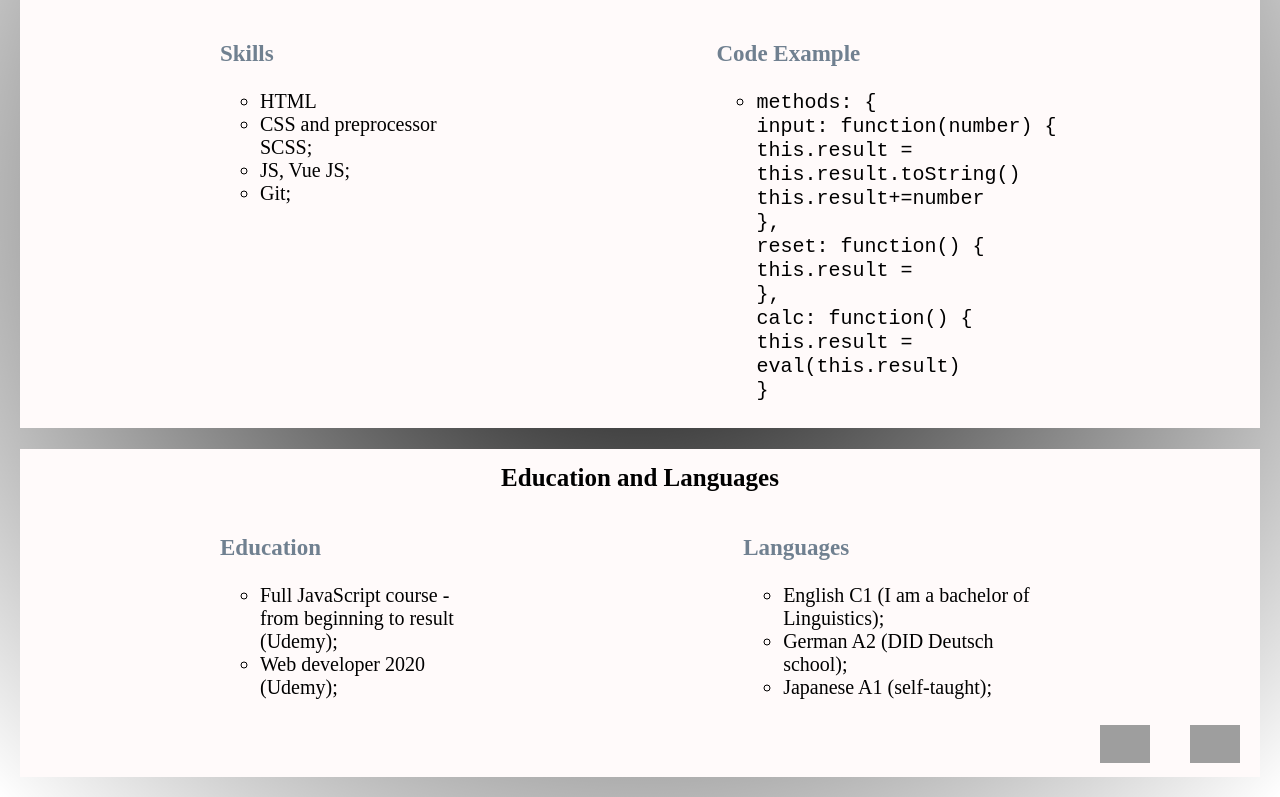
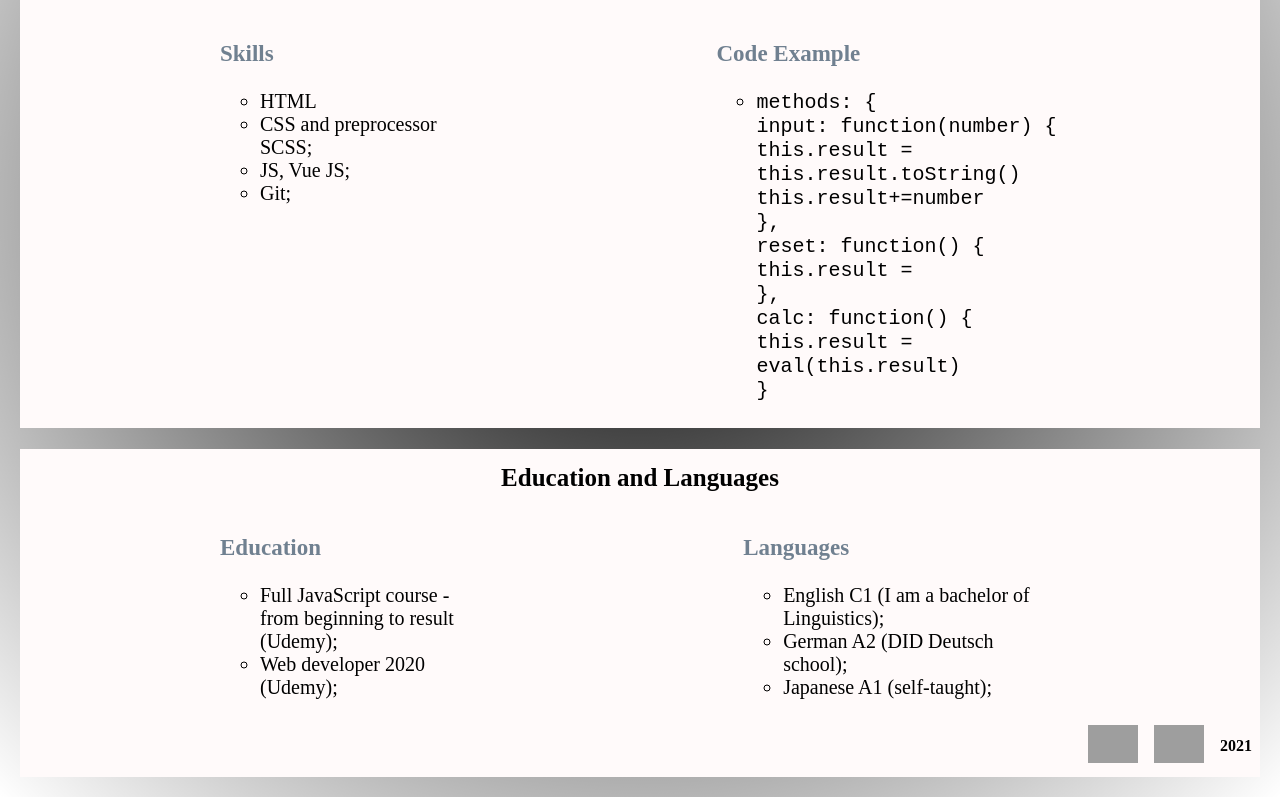
Before and after one commit to kaoniikura88/rsschool-cv, a plain HTML site: page index.html in a window 1280 px wide. Shown: the part 384-1181 px from the top of the page. Drawn offline with Linux system fonts and the light colour scheme; grey boxes are pictures that could not be loaded.

Commit message:
fix: add year

```diff
--- a/index.html
+++ b/index.html
@@ -96,6 +96,7 @@
                     alt="RSSchool"
                     class="logo_rss"
             /></a>
+            <span>2021</span>
         </div>
     </footer>
 </body>
--- a/style.css
+++ b/style.css
@@ -71,3 +71,6 @@ footer {
     width: 50px;
     cursor: pointer;
 }
+span {
+    font-weight: bold;
+}
```
